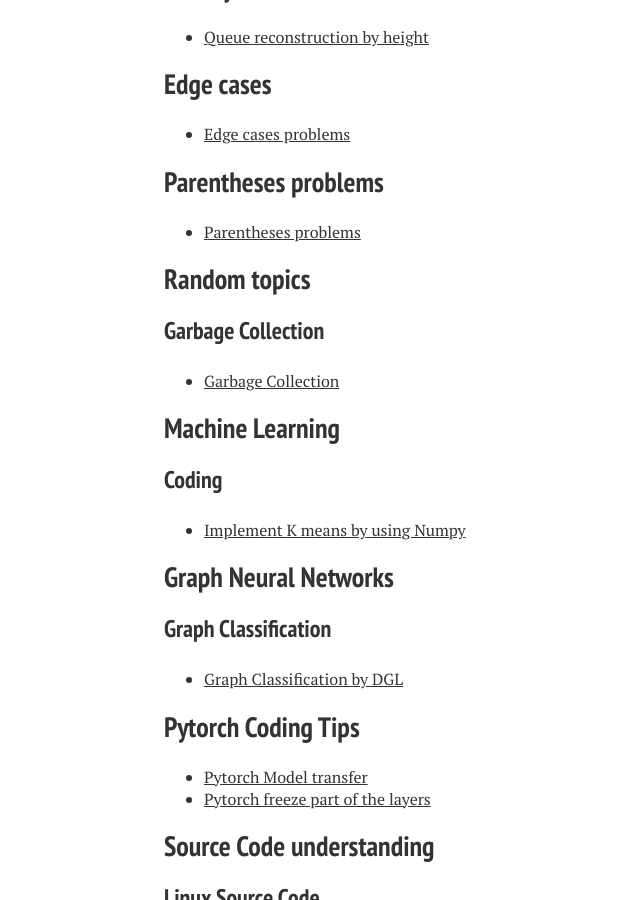
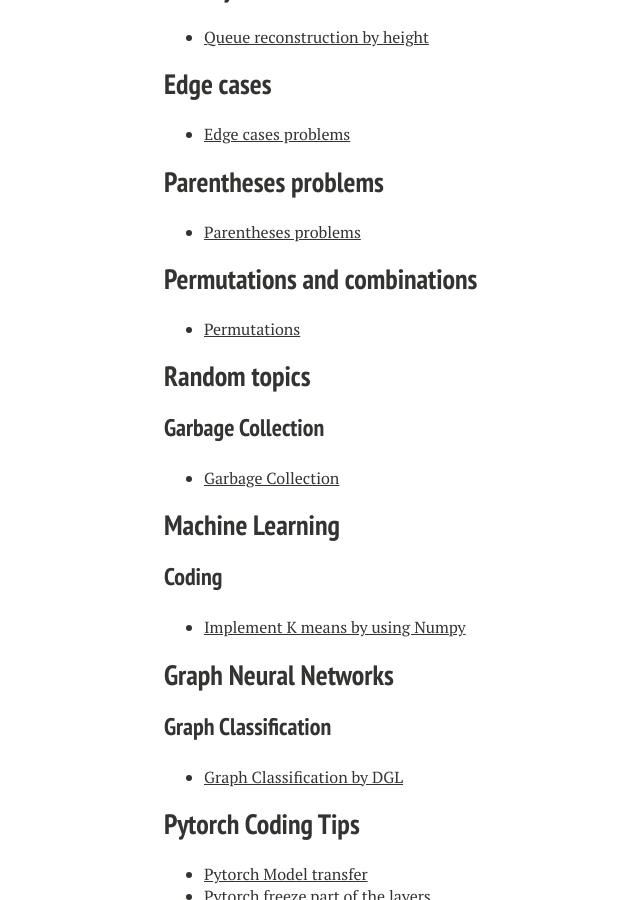
Before and after one commit to xiaokeshen/xiaokeshen.github.io, a Jekyll site: the page built from blog/index.md, in a window 1280 px wide and 900 px high, scrolled down 8188 px. Shown: the whole window, without its empty margins (156-796 px from the left). Built offline with Jekyll 4.4.1, drawn with Linux system fonts in a browser that asks for light colours; nearby versions of some CDN libraries; some of the changed text lies outside the part shown.

Commit message:
update index

```diff
--- a/blog/index.md
+++ b/blog/index.md
@@ -281,6 +281,9 @@
 ## Parentheses problems
 - [Parentheses problems](https://medium.com/@jim.morris.shen/parentheses-problems-11e2932b82cf?source=friends_link&sk=f867554eab0c466240400b64c8ab98ae)
 
+## Permutations and combinations
+- [Permutations](https://medium.com/@jim.morris.shen/permutations-b7f6054f67f9?source=friends_link&sk=9305530d7ddb7c61147fca1a7567ecab)
+
 ## Random topics
 
 ### Garbage Collection
```
